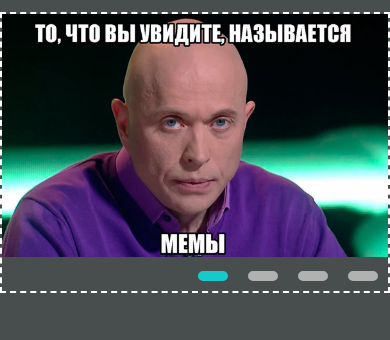
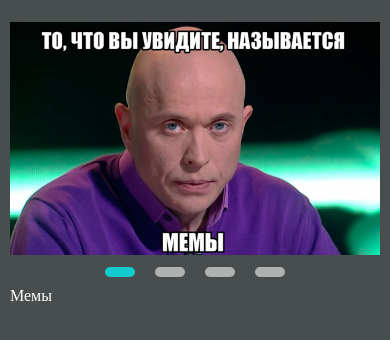
Before and after one commit to rybakN/cssMemSlider, a plain HTML site: page cssMemSlider/index.html in a window 390 px wide. Drawn offline with Linux system fonts and the light colour scheme.

Commit message:
feat: finish mobile version (Thu, May 12, 2022 01:21:01 PM)

```diff
--- a/cssMemSlider/style.css
+++ b/cssMemSlider/style.css
@@ -1,6 +1,10 @@
 *{
     padding: 0;
     margin: 0;
+}
+
+html {
+    font-size: 10px;
 }
 
 body {
@@ -9,7 +13,7 @@ body {
 
 .slider {
     margin-top: 3%;
-    border: 2px dashed #fff;
+    border: 1rem dashed rgb(72, 78, 78);
     max-width: 100vh;
     height: 50%;
     overflow: hidden;
@@ -20,28 +24,26 @@ body {
     margin-right: auto;
 }
 
-.navigation {
-    width: 100%;
-    margin: 10px 0;
-    display: flex;
-    height: 10%;
-}
-
 .bar {
     display: inline-block;
-    height: 10px;
-    width: 30px;
+    height: 1rem;
+    width: 3rem;
     cursor: pointer;
     background-color: #ddd;
     opacity: 0.7;
-    border: 10px solid rgb(72, 78, 78);
-    border-radius: 50px;
+    border: 1rem solid rgb(72, 78, 78);
+    border-radius: 5rem;
     transition: all .6s linear;
 }
 
 .bar:hover {
     background-color: aqua;
     transform: scale(1.1);
+}
+
+.bar:active {
+    background-color: rgb(255, 0, 0);
+    transition: all .01s linear;
 }
 
 input[name="radio"] {
@@ -88,11 +90,11 @@ input[name="radio"] {
 }
 
 .text {
-    position: relative;
     width: 25%;
     opacity: 0;
-    font-size: 1.2rem;
+    font-size: 1.9rem;
     color: #fff;
+    transition: all .6s ease;
     white-space: nowrap;
 }
 
@@ -111,13 +113,12 @@ input[name="radio"] {
 
 #r1:checked ~ .content > .content__text > .tx1 {
     display: block;
-    margin-left: 3%;
     opacity: 1;
     transition: all .6s ease;
 }
 
 #r1:checked ~ .content > .content__text > .tx1 {
-    margin-left: 3%;
+    margin-left: 0%;
 }
 
 
@@ -140,7 +141,7 @@ input[name="radio"] {
 }
 
 #r2:checked ~ .content > .content__text > .tx1 {
-    margin-left: -22%;
+    margin-left: -25%;
 }
 
 
@@ -163,7 +164,7 @@ input[name="radio"] {
 }
 
 #r3:checked ~ .content > .content__text > .tx1 {
-    margin-left: -47%;
+    margin-left: -50%;
 }
 
 
@@ -185,5 +186,23 @@ input[name="radio"] {
     transition: all .6s ease;
 }
 #r4:checked ~ .content > .content__text > .tx1 {
-    margin-left: -72%;
+    margin-left: -75%;
 }
+
+@media screen and (max-width: 600px){
+    .content {
+        flex-wrap: wrap;
+    }
+    .content__text {
+        order: 2;
+    }
+    .button {
+        justify-content: center;
+        width: 100%;
+        order: 1;
+    }
+
+    .text {
+        font-size: 1.6rem;
+    }
+}
```
